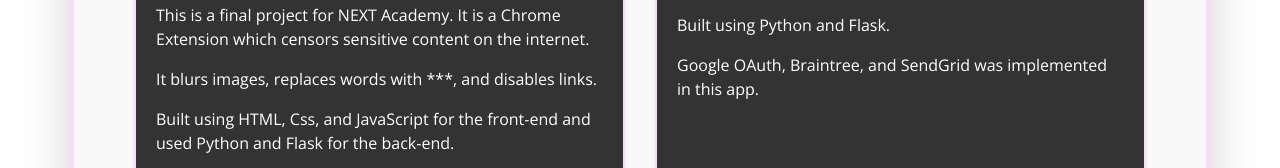
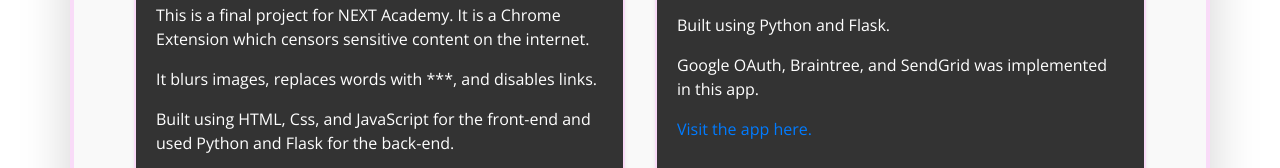
Before and after one commit to VictoriaLee91/website, a plain HTML site: page index.html in a window 1280 px wide. Shown: the part 1950-2118 px from the top of the page. Drawn offline with nearby package versions, Linux system fonts and the light colour scheme.

Commit message:
added nextagram website

```diff
--- a/index.html
+++ b/index.html
@@ -137,6 +137,7 @@
                         <p class="card-text">Simple clone of Instagram.</p>
                         <p>Built using Python and Flask.</p>
                         <p>Google OAuth, Braintree, and SendGrid was implemented in this app.</p>
+                        <a href="https://nextagram-march2019.herokuapp.com/" target="_blank">Visit the app here.</a>
                     </div>
                 </div>
             </div>
```
